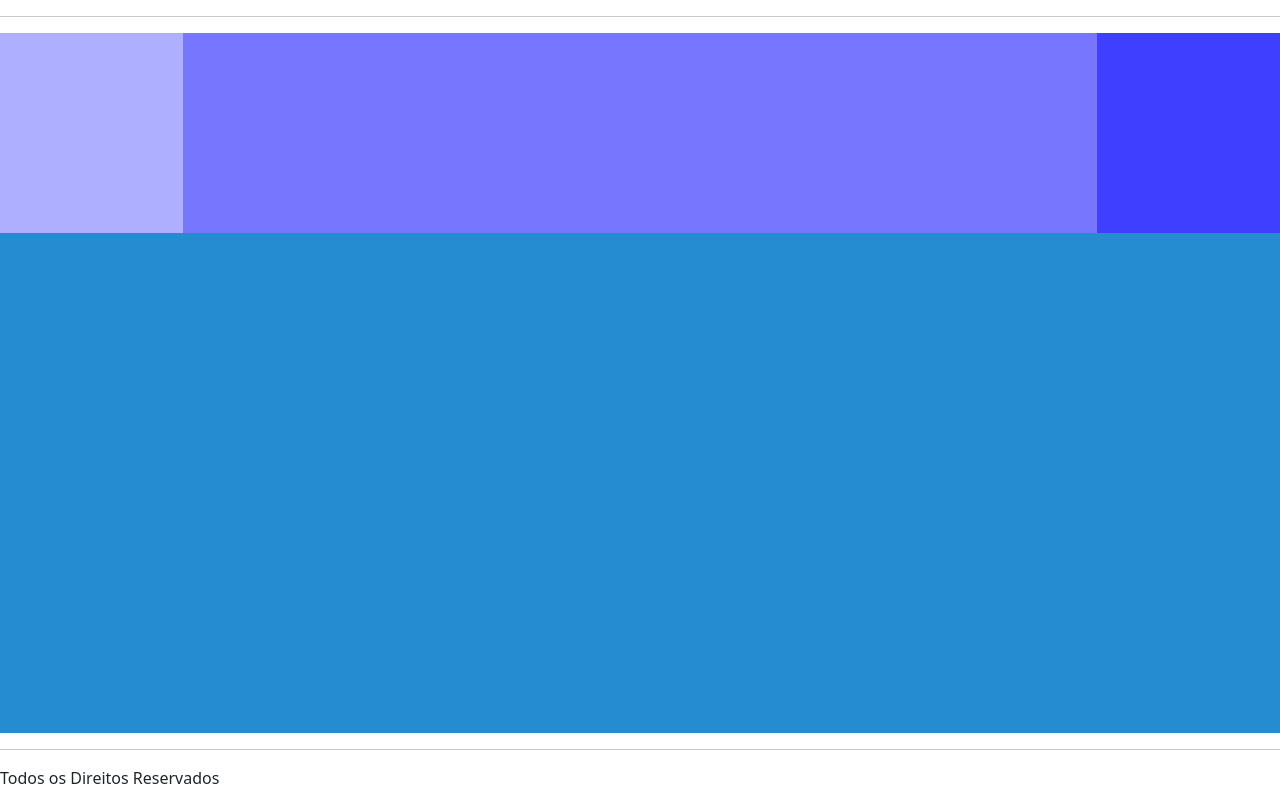
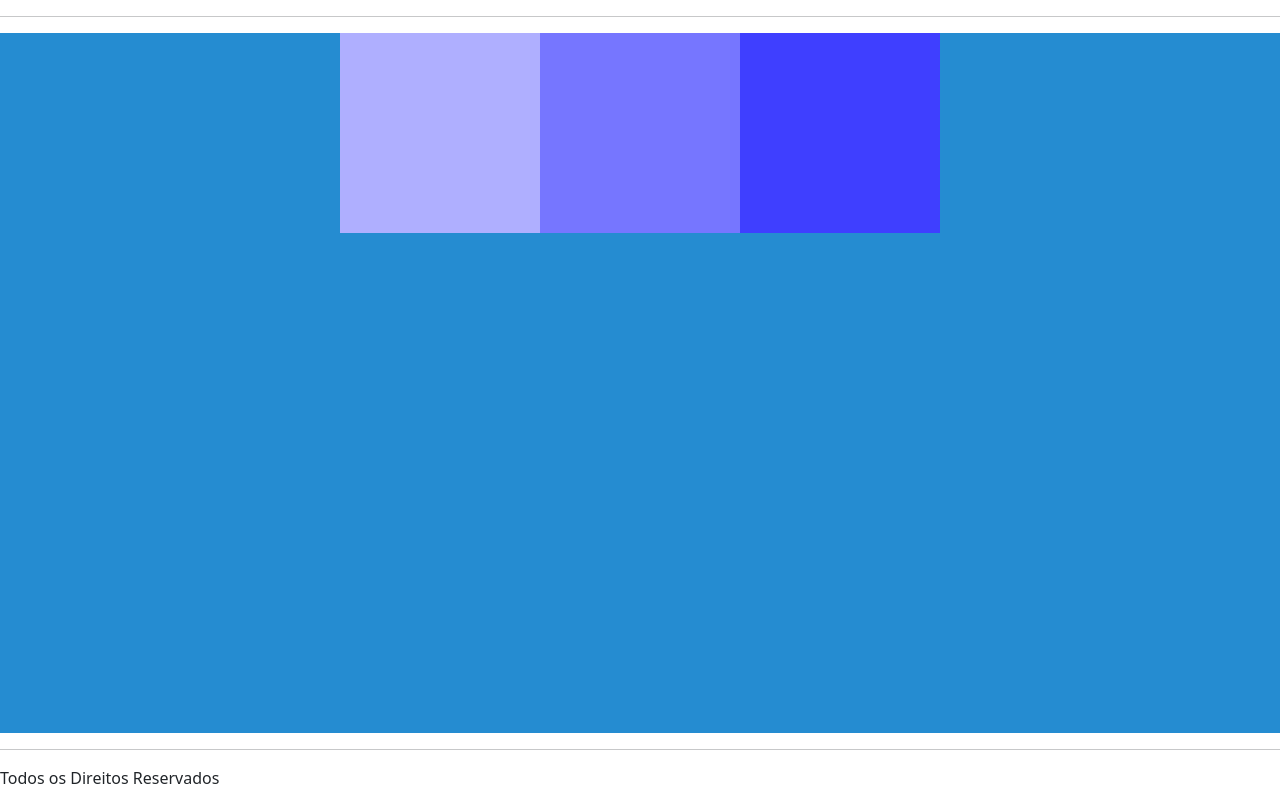
Before and after one commit to paulovferreira/repositorio, a React (Create React App) app in the folder PROJETO_REACT_AULA/: page /flex in a window 1280 px wide. Built offline with nearby package versions, Linux system fonts and the light colour scheme.

Commit message:
Criação do Rodapé
Rodapé criado de maneira fixa abaixo da página principal.

```diff
--- a/PROJETO_REACT_AULA/src/components/rodape/index.tsx
+++ b/PROJETO_REACT_AULA/src/components/rodape/index.tsx
@@ -3,8 +3,8 @@
 
 function rodape() {
 return  (
-    <div className='container' >
-       <div className='rodape'>
+    <div >
+       <div className='footer'>
           Rodapé da Página
       </div>
     </div>
--- a/PROJETO_REACT_AULA/src/estilo/estilo.css
+++ b/PROJETO_REACT_AULA/src/estilo/estilo.css
@@ -6,24 +6,27 @@
   background-color: #258cd1;
   display: flex;
   flex-direction: row;
+  justify-content: center;
+  flex-wrap: wrap;
 
 }
 
 .flex-1{
   background-color: rgb(175, 175, 255);
-  flex: 1
+
 
 }
 
 .flex-2{
   background-color: rgb(118, 118, 255);
-  flex:5
+
+
 
 }
 
 .flex-3{
   background-color: rgb(63, 63, 255);
-  flex:1
+
 
 }
 
@@ -220,3 +223,14 @@
     font-size: 18px;
 /*    */
 }
+
+/*footer */
+.footer {
+  background: #282c34;
+  color: white;
+  padding: 10px;
+  text-align: center;
+  position: fixed;
+  bottom: 0;
+  width: 100%;
+}
```
